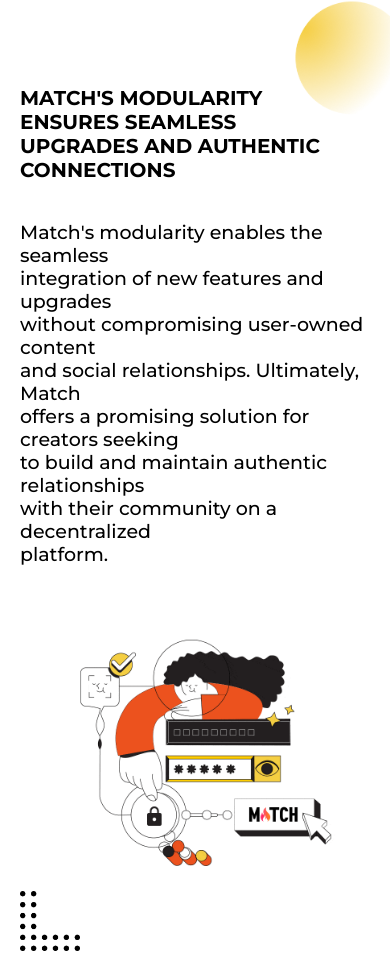
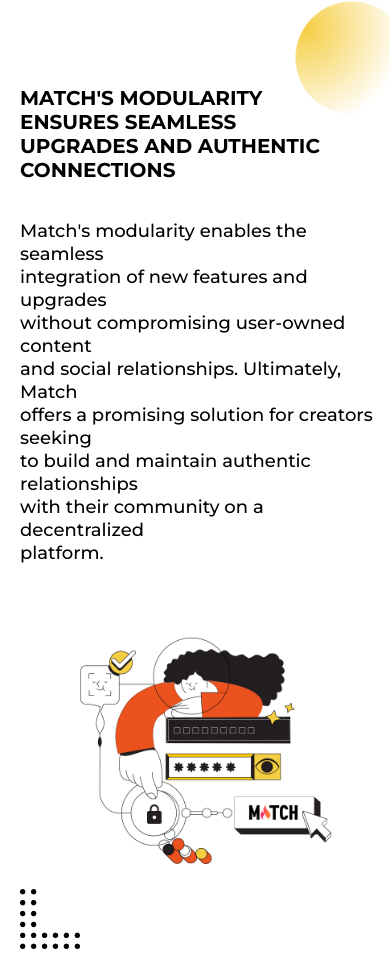
Before and after one commit to DevOlagboye/mathchain-react, a React (Create React App) app: page / in a window 390 px wide. Shown: the part 3155-4133 px from the top of the page. Built offline with nearby package versions, Linux system fonts and the light colour scheme.

Commit message:
Made some changes with responsiveness

```diff
--- a/src/Components/Match/Match.css
+++ b/src/Components/Match/Match.css
@@ -51,7 +51,7 @@
     gap: 6px;
   }
   .match-text-details {
-    font-size: 19px;
+    font-size: 18px;
     width: 100%;
     line-height: 23px;
   }
```
